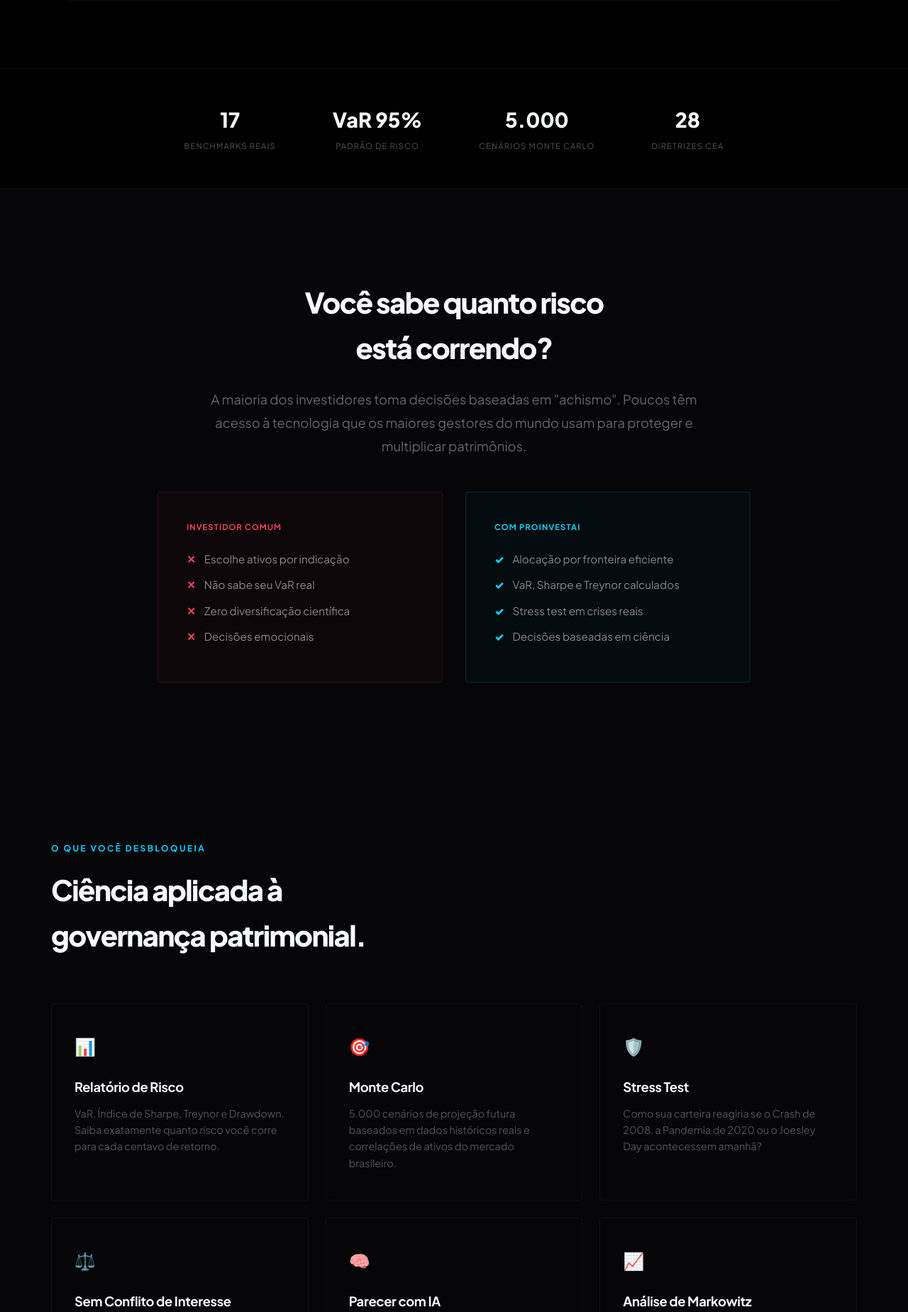
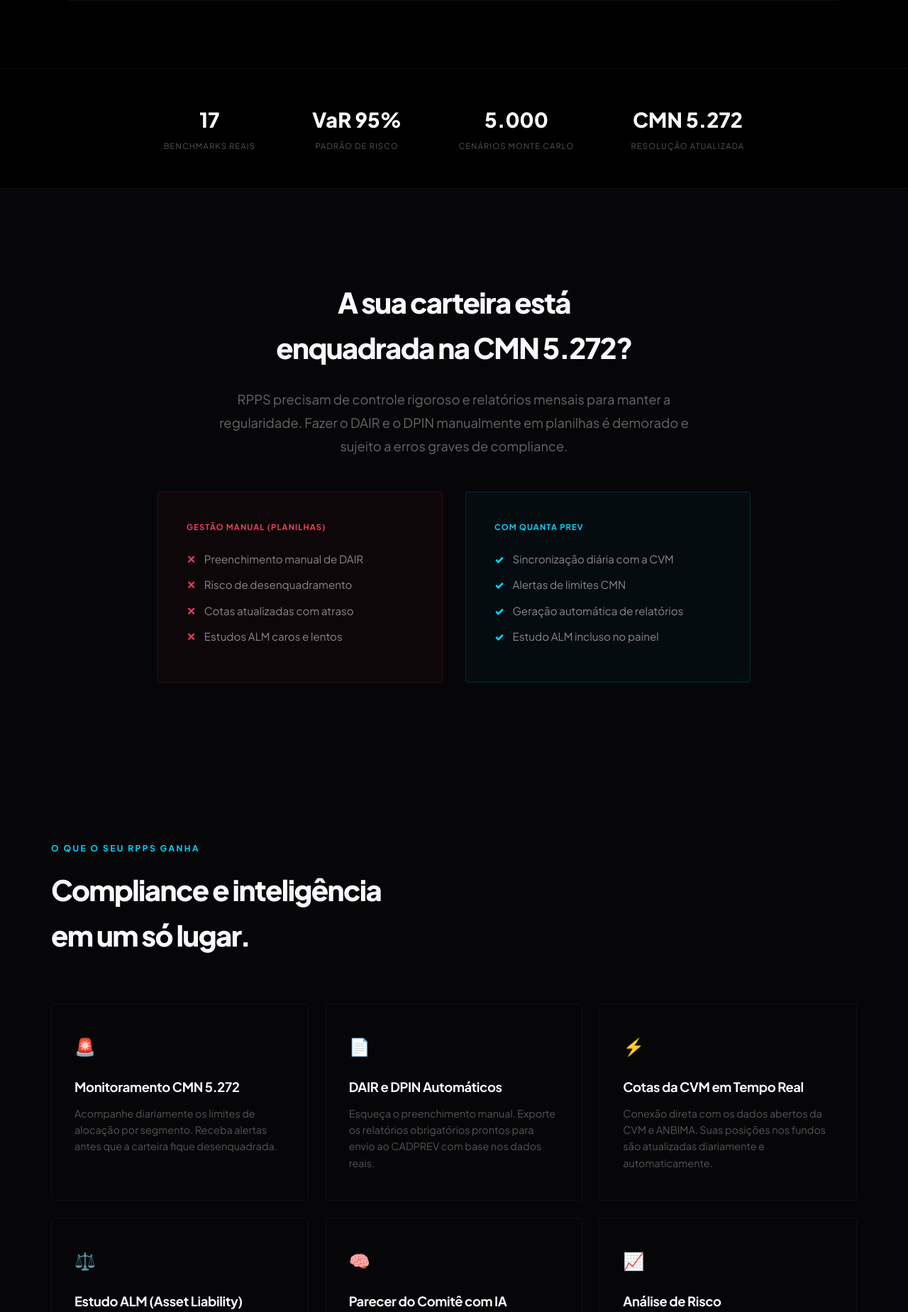
Before and after one commit to cleiltonrodriguesofc/proinvestai, a Python web app: template app/presentation/web/templates/landing.html in a window 1280 px wide. Shown: the part 1109-2958 px from the top of the page at 71% size. Run offline with Jinja, Linux system fonts and the light colour scheme; the template is opened without the code that fills it, so the values that code supplies are empty.

Commit message:
style: Update landing page sections for RPPS focus

```diff
--- a/app/presentation/web/templates/landing.html
+++ b/app/presentation/web/templates/landing.html
@@ -429,35 +429,35 @@
             <span class="ticker-lbl">Cenários Monte Carlo</span>
         </div>
         <div class="ticker-item">
-            <span class="ticker-val">28</span>
-            <span class="ticker-lbl">Diretrizes CEA</span>
+            <span class="ticker-val">CMN 5.272</span>
+            <span class="ticker-lbl">Resolução Atualizada</span>
         </div>
     </div>
 </div>
 
 <!-- ──── Problem vs Solution ──── -->
 <section class="problem-section animate-fade-in">
-    <h2 class="problem-title">Você sabe quanto risco<br>está correndo?</h2>
+    <h2 class="problem-title">A sua carteira está<br>enquadrada na CMN 5.272?</h2>
     <p class="problem-text">
-        A maioria dos investidores toma decisões baseadas em "achismo". Poucos têm acesso à tecnologia que os maiores gestores do mundo usam para proteger e multiplicar patrimônios.
+        RPPS precisam de controle rigoroso e relatórios mensais para manter a regularidade. Fazer o DAIR e o DPIN manualmente em planilhas é demorado e sujeito a erros graves de compliance.
     </p>
     <div class="comparison-grid">
         <div class="compare-card compare-bad">
-            <div class="compare-label">Investidor Comum</div>
+            <div class="compare-label">Gestão Manual (Planilhas)</div>
             <ul class="compare-list">
-                <li>Escolhe ativos por indicação</li>
-                <li>Não sabe seu VaR real</li>
-                <li>Zero diversificação científica</li>
-                <li>Decisões emocionais</li>
+                <li>Preenchimento manual de DAIR</li>
+                <li>Risco de desenquadramento</li>
+                <li>Cotas atualizadas com atraso</li>
+                <li>Estudos ALM caros e lentos</li>
             </ul>
         </div>
         <div class="compare-card compare-good">
-            <div class="compare-label">Com ProInvestAI</div>
+            <div class="compare-label">Com Quanta Prev</div>
             <ul class="compare-list">
-                <li>Alocação por fronteira eficiente</li>
-                <li>VaR, Sharpe e Treynor calculados</li>
-                <li>Stress test em crises reais</li>
-                <li>Decisões baseadas em ciência</li>
+                <li>Sincronização diária com a CVM</li>
+                <li>Alertas de limites CMN</li>
+                <li>Geração automática de relatórios</li>
+                <li>Estudo ALM incluso no painel</li>
             </ul>
         </div>
     </div>
@@ -465,39 +465,39 @@
 
 <!-- ──── Features ──── -->
 <section class="features-section animate-fade-in delay-2">
-    <span class="section-label">O que você desbloqueia</span>
-    <h2 class="section-title">Ciência aplicada à<br>governança patrimonial.</h2>
+    <span class="section-label">O que o seu RPPS ganha</span>
+    <h2 class="section-title">Compliance e inteligência<br>em um só lugar.</h2>
 
     <div class="features-grid">
         <div class="feature-card">
-            <span class="feature-icon">📊</span>
-            <h3>Relatório de Risco</h3>
-            <p>VaR, Índice de Sharpe, Treynor e Drawdown. Saiba exatamente quanto risco você corre para cada centavo de retorno.</p>
+            <span class="feature-icon">🚨</span>
+            <h3>Monitoramento CMN 5.272</h3>
+            <p>Acompanhe diariamente os limites de alocação por segmento. Receba alertas antes que a carteira fique desenquadrada.</p>
         </div>
         <div class="feature-card">
-            <span class="feature-icon">🎯</span>
-            <h3>Monte Carlo</h3>
-            <p>5.000 cenários de projeção futura baseados em dados históricos reais e correlações de ativos do mercado brasileiro.</p>
+            <span class="feature-icon">📄</span>
+            <h3>DAIR e DPIN Automáticos</h3>
+            <p>Esqueça o preenchimento manual. Exporte os relatórios obrigatórios prontos para envio ao CADPREV com base nos dados reais.</p>
         </div>
         <div class="feature-card">
-            <span class="feature-icon">🛡️</span>
-            <h3>Stress Test</h3>
-            <p>Como sua carteira reagiria se o Crash de 2008, a Pandemia de 2020 ou o Joesley Day acontecessem amanhã?</p>
+            <span class="feature-icon">⚡</span>
+            <h3>Cotas da CVM em Tempo Real</h3>
+            <p>Conexão direta com os dados abertos da CVM e ANBIMA. Suas posições nos fundos são atualizadas diariamente e automaticamente.</p>
         </div>
         <div class="feature-card">
             <span class="feature-icon">⚖️</span>
-            <h3>Sem Conflito de Interesse</h3>
-            <p>Não vendemos produtos financeiros. Nossa única função é entregar a verdade sobre seu patrimônio, com rigor matemático.</p>
+            <h3>Estudo ALM (Asset Liability)</h3>
+            <p>Cálculo de duration do passivo, simulação de Monte Carlo e projeção de solvência para atender às exigências do Pró-Gestão.</p>
         </div>
         <div class="feature-card">
             <span class="feature-icon">🧠</span>
-            <h3>Parecer com IA</h3>
-            <p>Inteligência artificial que traduz métricas complexas em linguagem clara e acionável. Seu comitê digital privado.</p>
+            <h3>Parecer do Comitê com IA</h3>
+            <p>Inteligência artificial que analisa o desempenho da carteira e gera as atas de reunião do Comitê de Investimentos.</p>
         </div>
         <div class="feature-card">
             <span class="feature-icon">📈</span>
-            <h3>Análise de Markowitz</h3>
-            <p>Fronteira eficiente e otimização de carteira. A mesma ciência usada pelos maiores hedge funds do mundo.</p>
+            <h3>Análise de Risco</h3>
+            <p>Acesse o VaR (Value at Risk), Índice de Sharpe, Volatilidade e acompanhamento diário da Meta Atuarial (IPCA + taxa).</p>
         </div>
     </div>
 </section>
@@ -507,23 +507,23 @@
     <div class="steps-container">
         <div class="steps-header">
             <span class="section-label">Como funciona</span>
-            <h2 class="section-title">3 minutos para seu<br>dossiê institucional.</h2>
+            <h2 class="section-title">Governança digital em<br>3 passos simples.</h2>
         </div>
         <div class="steps-grid">
             <div class="step-item">
                 <div class="step-num">01</div>
-                <h4>Análise de Perfil</h4>
-                <p>Responda 28 diretrizes de governança e mapeie seu perfil real.</p>
+                <h4>Cadastro do RPPS</h4>
+                <p>Informe o CNPJ, dados institucionais, patrimônio e meta atuarial.</p>
             </div>
             <div class="step-item">
                 <div class="step-num">02</div>
-                <h4>Diagnóstico</h4>
-                <p>Receba VaR, Sharpe, Alocação Ideal e Gap Analysis da sua carteira.</p>
+                <h4>Importar Carteira</h4>
+                <p>Adicione os CNPJs dos fundos ou importe direto da planilha do CADPREV.</p>
             </div>
             <div class="step-item">
                 <div class="step-num">03</div>
-                <h4>Governança</h4>
-                <p>Acesse seu Comitê Digital com relatórios, simulações e parecer da IA.</p>
+                <h4>Monitoramento Ativo</h4>
+                <p>O sistema passa a baixar as cotas da CVM diariamente e gera seus relatórios.</p>
             </div>
         </div>
     </div>
@@ -534,13 +534,13 @@
     <p class="proof-quote">
         "A diferença entre investir e especular é ter dados, método e disciplina. Sem isso, é apenas esperança."
     </p>
-    <span class="proof-author">Filosofia ProInvestAI</span>
+    <span class="proof-author">Solução Definitiva para RPPS</span>
 </section>
 
 <!-- ──── Final CTA ──── -->
 <section class="final-cta">
-    <h2 style="font-size: 3rem; font-weight: 800; letter-spacing: -0.04em; margin-bottom: 1rem;">Sua carteira está rendendo<br>o que deveria?</h2>
-    <p style="color: #555; margin-bottom: 3rem; font-size: 1.1rem;">Em 3 minutos você tem seu Dossiê Institucional completo. Gratuito.</p>
-    <a href="/register" class="btn btn-primary" style="padding: 1.2rem 4rem; border-radius: 4px;">Criar Conta e Começar Análise</a>
+    <h2 style="font-size: 3rem; font-weight: 800; letter-spacing: -0.04em; margin-bottom: 1rem;">O seu RPPS está preparado<br>para a nova regulamentação?</h2>
+    <p style="color: #555; margin-bottom: 3rem; font-size: 1.1rem;">Agende uma demonstração e veja como modernizar a gestão do seu instituto.</p>
+    <a href="/login" class="btn btn-primary" style="padding: 1.2rem 4rem; border-radius: 4px;">Solicitar Contato</a>
 </section>
 {% endblock %}
```
